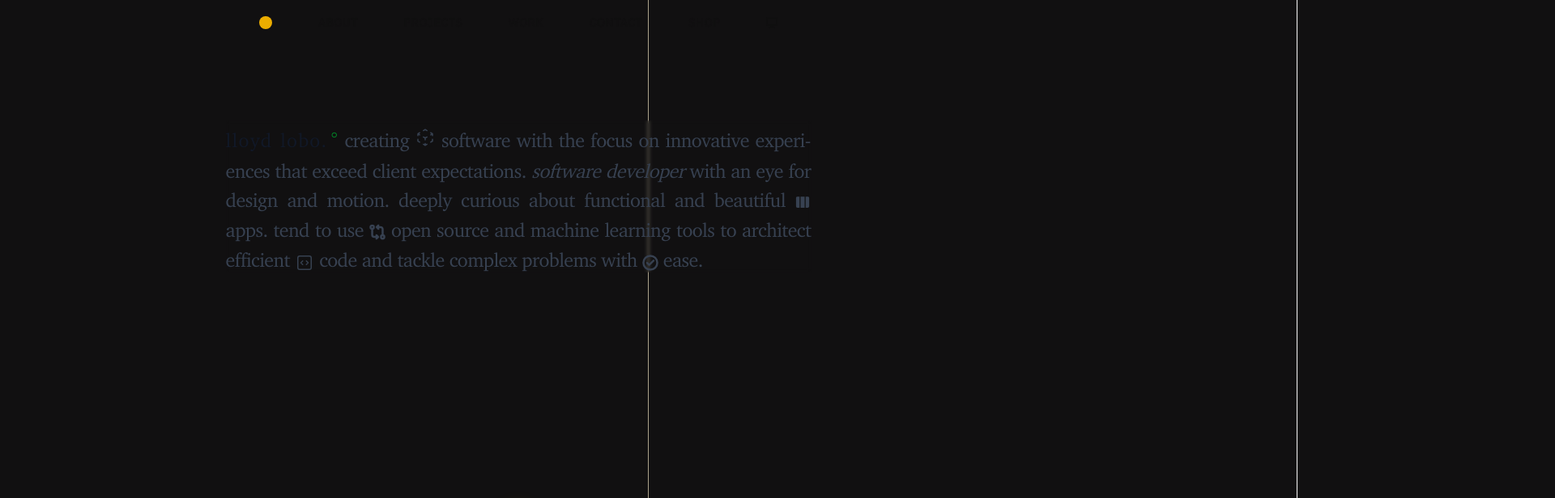
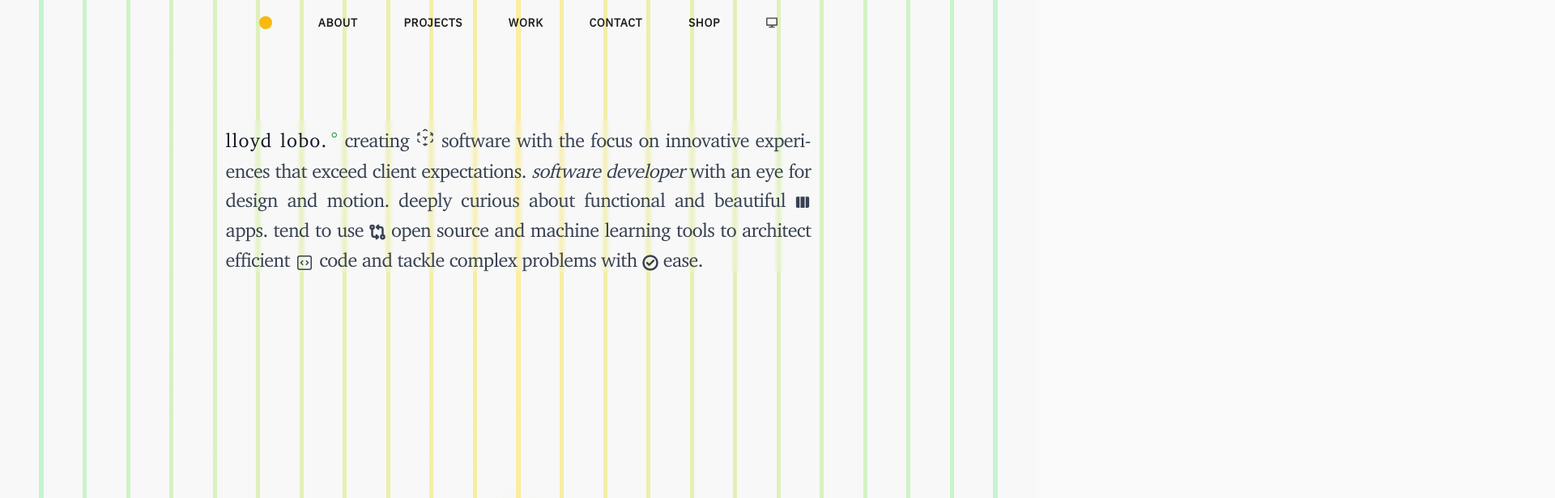
Before and after one commit to lloydlobo/lloydlobo.com, a Next.js app: page / in a window 1280 px wide. Shown: the top 616 px of the page at 81% size, 1920 px wide, since content can reach past the window. Built offline with nearby package versions, Linux system fonts and the light colour scheme.

Commit message:
style: use chatgpt like color scheme grids

```diff
--- a/pages/index.tsx
+++ b/pages/index.tsx
@@ -143,11 +143,14 @@ const BackdropGridLines = () => {
 	return (
 
 		<>
-			<style jsx>{`
+			<style jsx global>{`
+				:root {
+  				--matrix-gap: 0.4vw; /* 4px is great */
+				}
         	span.square {
           	--earth-days: 365.2563;
-          	aspect-ratio: 1;
-          	background-color: #111011;
+          	// aspect-ratio: 1;
+          	// background-color: #111011;
     				animation: perimeter
     					calc(var(--earth-days) * var(--year-in-second) / var(--years-relative) * 1s)
     					linear infinite;
@@ -178,7 +181,16 @@ const BackdropGridLines = () => {
 				<span className="square" />
 			</div>
 
-			<div id="modeMatrix" className="-z-50 flex bg-gradient-to-r from-green-800/50 via-yellow-900/50 to-green-800/50 gap-[1px] w-screen absolute inset-0 min-h-screen"
+			<div id="modeMatrix" className={`
+w-screen absolute inset-0 min-h-screen
+grid grid-flow-col-dense gap-[var(--matrix-gap)]
+-z-50
+from-green-300/50 via-yellow-300/50 to-green-300/50
+[&>span]:bg-gray1
+dark:[&>span]:bg-on-primary
+dark:from-green-700/50 dark:via-pink-700/20 dark:to-green-700/50
+bg-gradient-to-r
+`}
 			>
 				<span className="square" />
 				<span className="square" />
--- a/styles/globals.css
+++ b/styles/globals.css
@@ -8,6 +8,7 @@
 
   --tw-bg-opacity: 1;
   --bg-green-400: rgb(74 222 128 / var(--tw-bg-opacity));
+
 
   --bg-logo-light: #f9b700;
   --bg-logo-dark: var(--bg-green-400);
```
